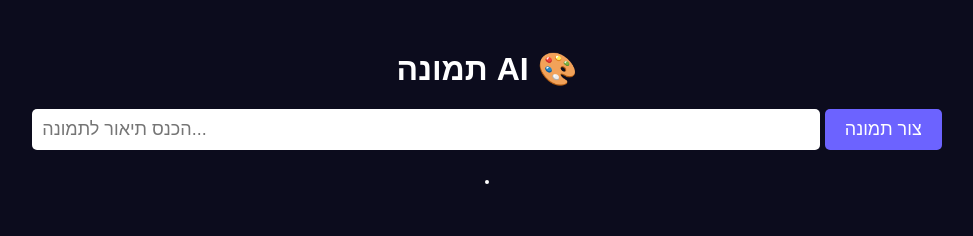
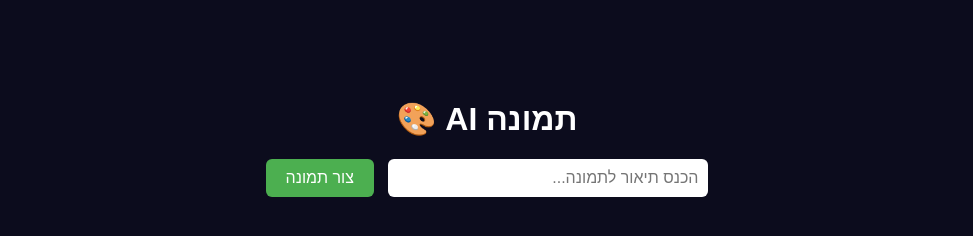
Before and after one commit to abuhay123/Ai, a plain HTML site: page frontend/index.html in a window 1280 px wide. Shown: the whole page, without its empty margins (153-1126 px from the left). Drawn offline with Linux system fonts and the light colour scheme.

Commit message:
Update style.css

```diff
--- a/frontend/style.css
+++ b/frontend/style.css
@@ -1,43 +1,42 @@
 body {
+  direction: rtl;
+  font-family: Arial, sans-serif;
+  background: #0c0c1d;
+  color: white;
+  text-align: center;
   margin: 0;
   padding: 0;
-  background-color: #0c0c1d;
-  font-family: sans-serif;
-  color: white;
-  text-align: center;
 }
 
 .container {
-  margin-top: 50px;
+  margin-top: 100px;
 }
 
 input {
-  width: 60%;
   padding: 10px;
-  font-size: 18px;
-  border-radius: 5px;
+  width: 300px;
+  font-size: 16px;
+  border-radius: 6px;
   border: none;
-  margin-bottom: 10px;
 }
 
 button {
   padding: 10px 20px;
-  font-size: 18px;
-  cursor: pointer;
-  background-color: #6c63ff;
+  font-size: 16px;
+  margin-right: 10px;
+  background: #4CAF50;
   color: white;
   border: none;
-  border-radius: 5px;
-  transition: background-color 0.3s;
+  border-radius: 6px;
+  cursor: pointer;
 }
 
 button:hover {
-  background-color: #5852d6;
+  background: #45a049;
 }
 
 #result img {
-  margin-top: 20px;
+  margin-top: 30px;
   max-width: 90%;
-  border: 2px solid white;
-  border-radius: 10px;
+  border-radius: 12px;
 }
```
